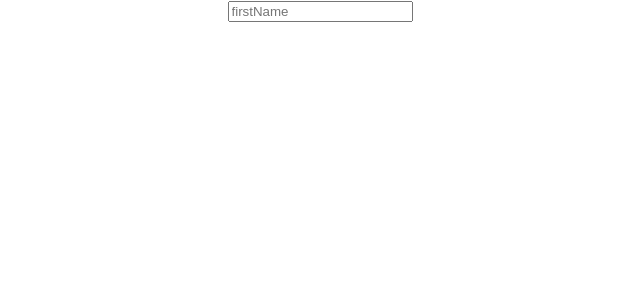
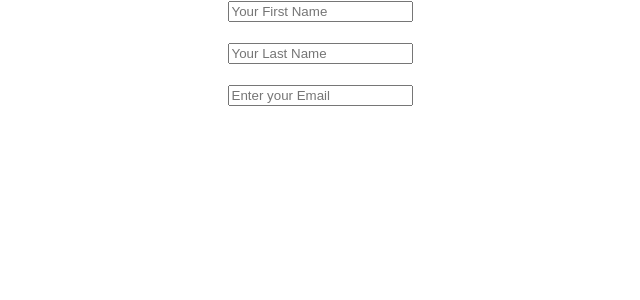
Before and after one commit to sudhanshumandloi/React-practice, a React (Create React App) app in the folder Forms/: page / in a window 1280 px wide. Shown: the top 300 px of the page, without its empty margins (320-960 px from the left). Built offline with nearby package versions, Linux system fonts and the light colour scheme.

Commit message:
create a form for capture the last data or input that what we give using diffrent-diffrent dunction

```diff
--- a/Forms/src/App.js
+++ b/Forms/src/App.js
@@ -3,15 +3,36 @@ import './App.css';
 
 function App() {
   const [firstName, setFirstName] = useState('');
+  const [lastName, setLastName] = useState('');
+  const [yourEmail, setYourEmail] = useState('');
 
-  const changehandler = (event) => {
-    console.log("first Name is");
-    console.log(event.target.value);
+  const changeFirsthandler = (event) => {
+    // console.log("first Name is");
+    // console.log(event.target.value);
+    setFirstName(event.target.value);
+  };
+
+  const changeLasthandler = (event) => {
+    // console.log("last Name is");
+    // console.log(event.target.value);
+    setLastName(event.target.value);
+  };
+
+  const changeEmailhandler = (event) => {
+    // console.log("first Name is");
+    // console.log(event.target.value);
+    setYourEmail(event.target.value);
   };
 
   return (
     <div className='App'>
-      <input type='text' placeholder={"firstName"} onChange={changehandler} />
+      <input type='text' placeholder={"Your First Name"} onChange={changeFirsthandler} />
+      <br />
+      <br />
+      <input type='text' placeholder={"Your Last Name"} onChange={changeLasthandler} />
+      <br />
+      <br />
+      <input type='email' placeholder={"Enter your Email"} onChange={changeEmailhandler} />
     </div>
   );
 }
```
